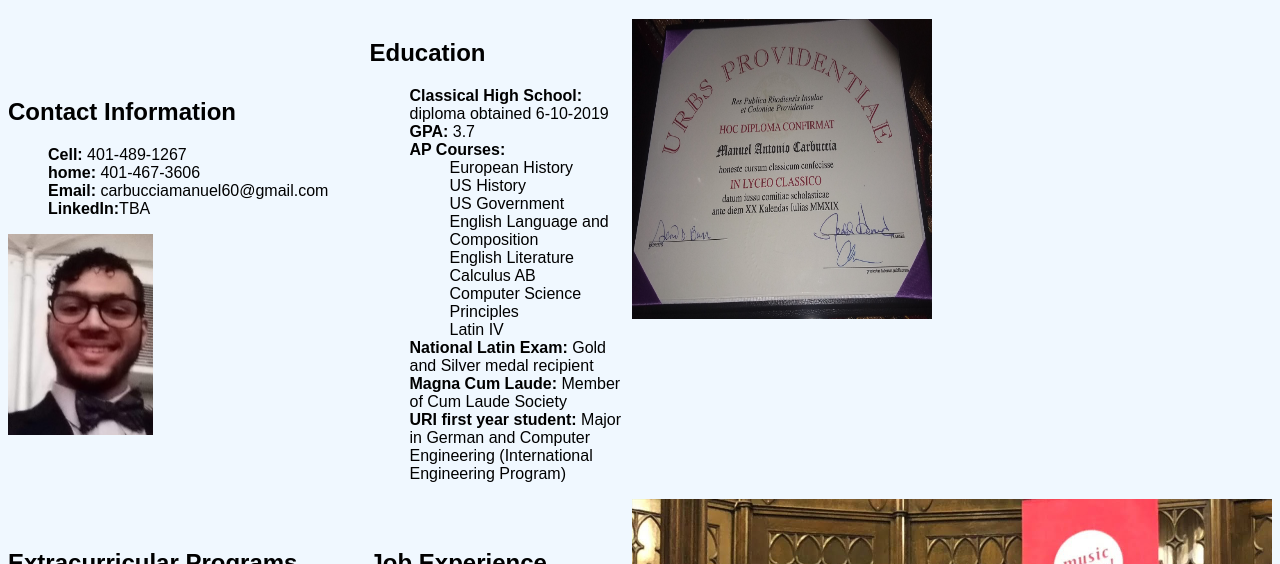
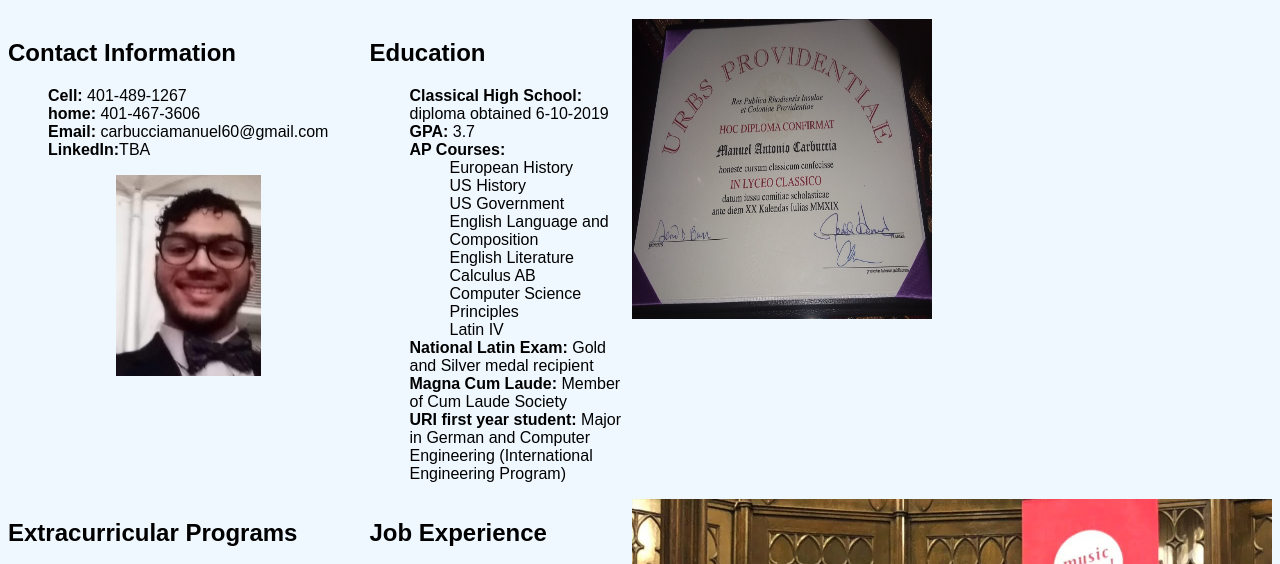
Before and after one commit to mannynnaisse/resume2.github.io, a plain HTML site: page index.html in a window 1280 px wide. Shown: the part 171-735 px from the top of the page. Drawn offline with Linux system fonts and the light colour scheme; a script that the page names is missing; files whose address does not match are found by name.

Commit message:
Update style.css

```diff
--- a/style.css
+++ b/style.css
@@ -45,7 +45,7 @@ html{
 
 
 
-  nav>a{
+  nav a{
     text-decoration: none;
   }
 
@@ -55,8 +55,9 @@ html{
     grid-template-columns: auto auto auto;
   }
 
-  .grid-Item{
-      align-content: center;
+  .grid-Item img{
+      display:block;
+      margin:auto;
   }
 
 
```
